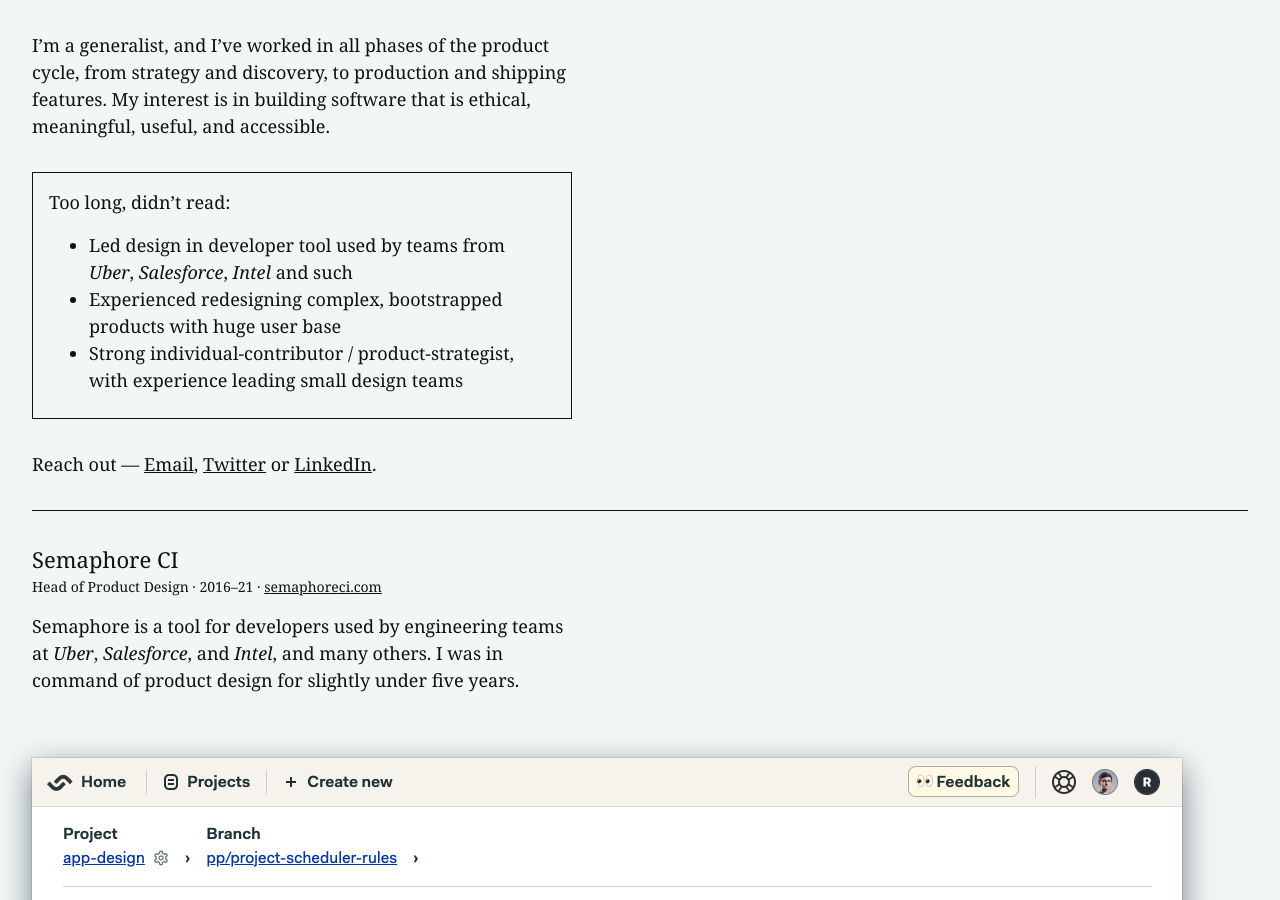
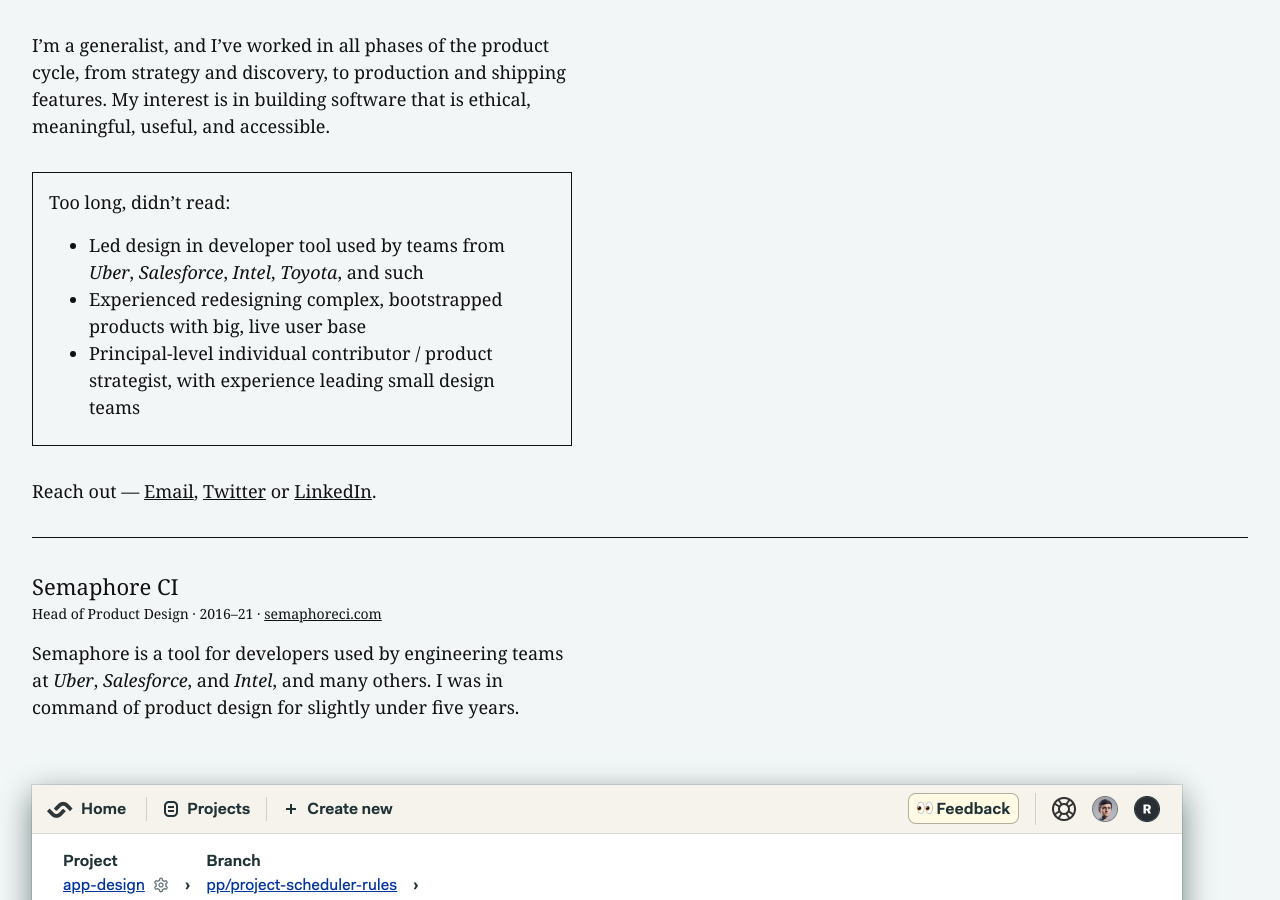
Before and after one commit to ropsii/ropsii.github.io, a Jekyll site: the page built from work.html, in a window 1280 px wide and 900 px high, scrolled down 373 px. Built offline with Jekyll 4.4.1, drawn with Linux system fonts in a browser that asks for light colours; some web fonts are replaced; comment, search, counter and statistics services are not loaded.

Commit message:
words in the tldr

```diff
--- a/_layouts/work.html
+++ b/_layouts/work.html
@@ -72,9 +72,9 @@
         <div class="ba mb4 pv3 pl3 pr4 measure">
             <p>Too long, didn’t read:</p>
             <ul class="mb2">
-                <li>Led design in developer tool used by teams from <em>Uber</em>, <em>Salesforce</em>, <em>Intel</em> and such</li>
-                <li>Experienced redesigning complex, bootstrapped products with huge user base</li>
-                <li>Strong individual-contributor / product-strategist, with experience leading small design teams</li>
+                <li>Led design in developer tool used by teams from <em>Uber</em>, <em>Salesforce</em>, <em>Intel</em>, <em>Toyota</em>, and such</li>
+                <li>Experienced redesigning complex, bootstrapped products with big, live user base</li>
+                <li>Principal-level individual contributor / product strategist, with experience leading small design teams</li>
             </ul>
         </div>
 
```
